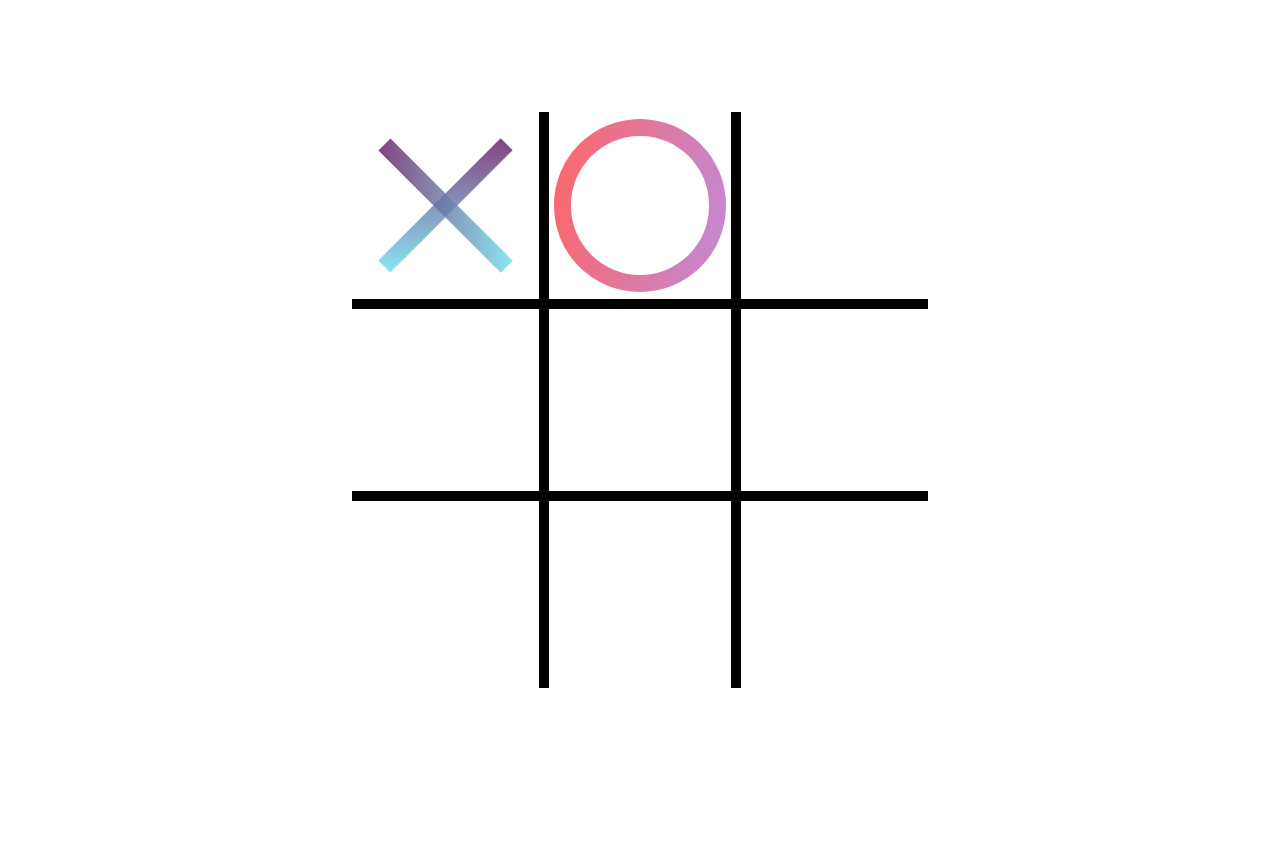
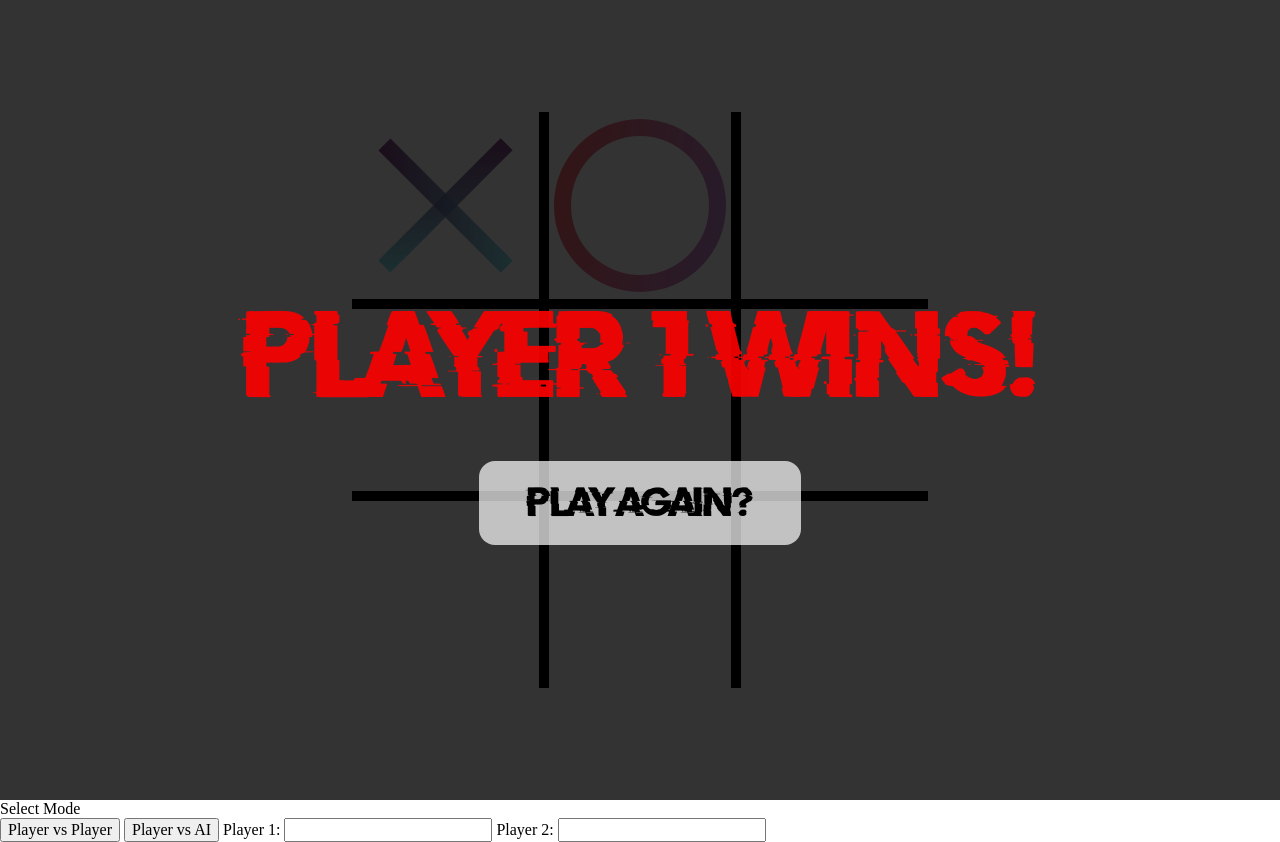
Before and after one commit to JustinNTL/tic-tac-toe, a plain HTML site: page index.html in a window 1280 px wide. Before the commit the page ends 800 px from the top, so only its background shows below. Drawn offline with Linux system fonts and the light colour scheme.

Commit message:
Test temporary classes in html file to distinguish each player turn, Add modes for pvp and pva, user input names, winner display/message with restart button, and data attributes for each expected element to be used in js, Import font for winner display area, Create hover effect for each player turn and logic to not apply effect to taken areas, Style out winner display area and add animation

```diff
--- a/css/style.css
+++ b/css/style.css
@@ -380,7 +380,23 @@ time, mark, audio, video {
 
 :root {
   --cell-size: 12rem;
-  --mark-size: calc(var(--cell-size) * .9)
+  --mark-size: calc(var(--cell-size) * .9);
+  --winner-msg-color: red;
+}
+
+@font-face {
+  font-family: 'Doctor Glitch';
+  src: url('../fonts/Doctor Glitch.otf') format('opentype');
+}
+
+@keyframes flicker {
+  0%, 20%, 30%, 40%, 50%, 60%, 70%, 100% {
+    opacity: 1;
+  }
+
+  21%, 41%, 61% {
+    opacity: 0;
+  }
 }
 
 body {
@@ -404,6 +420,7 @@ body {
   justify-content: center;
   align-items: center;
   position: relative;
+  cursor: pointer;
 }
 
 .ttt-cell:first-child,
@@ -426,38 +443,112 @@ body {
   border-bottom: none;
 }
 
+.x-mark,
+.o-mark {
+  cursor: not-allowed;
+}
+
 .x-mark::before,
-.x-mark::after {
+.x-mark::after,
+.x-turn .ttt-cell:not(.x-mark):not(.o-mark):hover::before,
+.x-turn .ttt-cell:not(.x-mark):not(.o-mark):hover::after {
   content: '';
   position: absolute;
   width: calc(var(--mark-size) * .1);
   height: var(--mark-size);
+}
+
+.x-mark::before,
+.x-mark::after {
   background: linear-gradient(135deg, rgba(100, 20, 95, 0.8) 0%, rgba(106, 225, 240, 0.8) 100%);
 }
 
-.x-mark::before {
+.x-turn .ttt-cell:not(.x-mark):not(.o-mark):hover::before,
+.x-turn .ttt-cell:not(.x-mark):not(.o-mark):hover::after {
+  background: linear-gradient(135deg, rgba(100, 20, 95, 0.4) 0%, rgba(106, 225, 240, 0.4) 100%);
+}
+
+.x-mark::before,
+.x-turn .ttt-cell:not(.x-mark):not(.o-mark):hover::before {
   transform: rotate(45deg);
 }
 
-.x-mark::after {
+.x-mark::after,
+.x-turn .ttt-cell:not(.x-mark):not(.o-mark):hover::after {
   transform: rotate(-45deg);
 }
 
 .o-mark::before,
-.o-mark::after {
+.o-mark::after,
+.o-turn .ttt-cell:not(.x-mark):not(.o-mark):hover::before,
+.o-turn .ttt-cell:not(.x-mark):not(.o-mark):hover::after {
   content: '';
   position: absolute;
   border-radius: 50%;
 }
 
 .o-mark::before {
-  width: var(--mark-size);
-  height: var(--mark-size);
   background: linear-gradient(100deg, rgba(255, 0, 0, 0.6) 0%, rgba(150, 60, 190, 0.6) 100%);
 }
 
-.o-mark::after {
+.o-turn .ttt-cell:not(.x-mark):not(.o-mark):hover::before {
+  background: linear-gradient(100deg, rgba(255, 0, 0, 0.2) 0%, rgba(150, 60, 190, 0.2) 100%);
+}
+
+.o-mark::before,
+.o-turn .ttt-cell:not(.x-mark):not(.o-mark):hover::before {
+  width: var(--mark-size);
+  height: var(--mark-size);
+}
+
+.o-mark::after,
+.o-turn .ttt-cell:not(.x-mark):not(.o-mark):hover::after {
   width: calc(var(--mark-size) * .8);
   height: calc(var(--mark-size) * .8);
   background-color: white;
 }
+
+.winner-display {
+  width: 100vw;
+  height: 100vh;
+  background-color: rgba(0, 0, 0, .8);
+  position: fixed;
+  top: 0;
+  display: flex;
+  justify-content: center;
+  align-items: center;
+  flex-flow: column;
+  font-family: 'Doctor Glitch', system-ui, -apple-system, BlinkMacSystemFont, 'Segoe UI',
+    Roboto, Oxygen, Ubuntu, Cantarell, 'Open Sans', 'Helvetica Neue', sans-serif;
+}
+
+.show-winner-display {
+  display: flex;
+}
+
+.winner-msg {
+  color: var(--winner-msg-color);
+  margin: 3rem;
+  font-size: 6rem;
+  animation: flicker 1.5s infinite alternate;
+}
+
+.restart-btn {
+  padding: 1.5rem 3rem;
+  border: none;
+  border-radius: 1rem;
+  background-color: rgba(255, 255, 255, .7);
+}
+
+.restart-btn:hover {
+  background-color: rgba(255, 255, 255, .9);
+}
+
+.restart-btn-text {
+  font-size: 2rem;
+  animation: flicker 3s infinite alternate;
+}
+
+.restart-btn:hover > .restart-btn-text {
+  animation: none;
+}
--- a/index.html
+++ b/index.html
@@ -10,7 +10,7 @@
     <script src="js/tic-tac-toe.js" defer></script>
 </head>
 <body>
-    <div class="ttt-grid" data-ttt-grid>
+    <div class="ttt-grid x-turn" data-ttt-grid>
         <div class="ttt-cell x-mark" data-ttt-cell></div>
         <div class="ttt-cell o-mark" data-ttt-cell></div>
         <div class="ttt-cell" data-ttt-cell></div>
@@ -21,5 +21,22 @@
         <div class="ttt-cell" data-ttt-cell></div>
         <div class="ttt-cell" data-ttt-cell></div>
     </div>
+    <h1>Select Mode</h1>
+    <button class="pvp" data-pvp-btn>Player vs Player</button>
+    <button class="pva" data-pva-btn>Player vs AI</button>
+    <label for="player-1">
+        Player 1:
+        <input type="text" id="player-1" name="player-1" required data-player-1>
+      </label>
+      <label for="player-2">
+        Player 2:
+        <input type="text" id="player-2" name="player-2" required data-player-2>
+      </label>
+    <div class="winner-display" data-winner-display>
+        <h3 class="winner-msg" data-winner-msg>Player 1 Wins!</h3>
+        <button class="restart-btn" data-restart-btn>
+            <div class="restart-btn-text">Play Again?</div>
+        </button>
+    </div>
 </body>
 </html>
```
Also changed, not shown: fonts/Doctor Glitch.otf (added).
